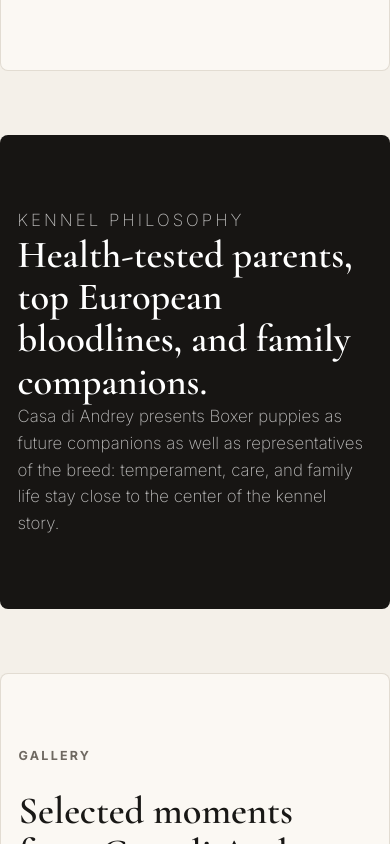
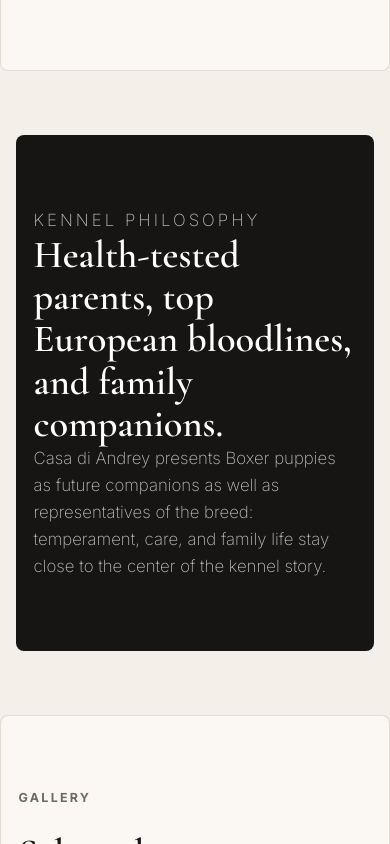
Before and after one commit to deboker/boxer-pupiess-kennel-casadiandrey, a React (Vite) app: page / in a window 390 px wide. Shown: the part 3660-4504 px from the top of the page. Built offline with nearby package versions, Linux system fonts and the light colour scheme.

Commit message:
padding on cta mobile

```diff
--- a/src/index.css
+++ b/src/index.css
@@ -1919,6 +1919,12 @@
   .boxer-art-actions .button {
     width: 100%;
   }
+  .philosophy-band,
+  .cta-section,
+  .art-preview {
+    margin-right: 1rem;
+    margin-left: 1rem;
+  }
 }
 
 @media (prefers-reduced-motion: reduce) {
```
